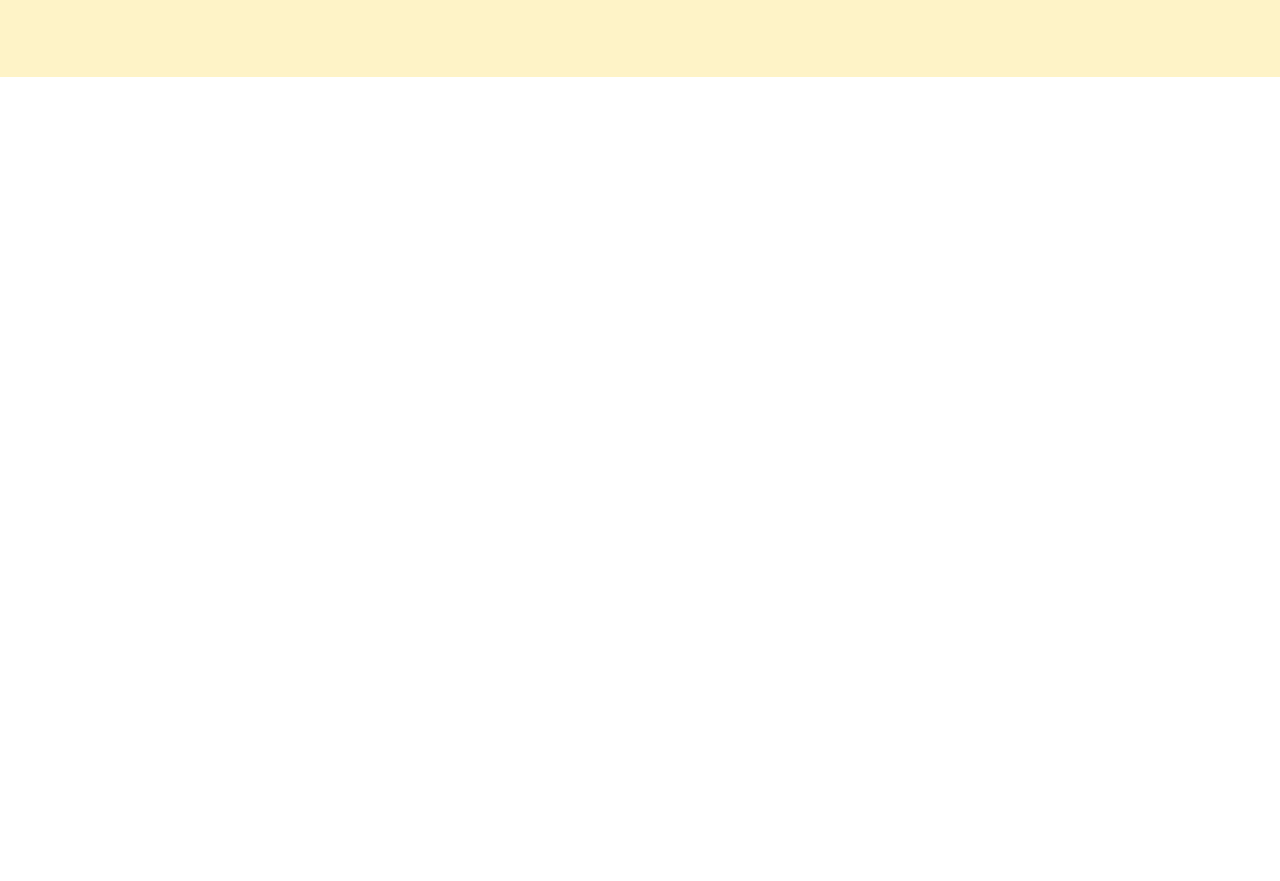
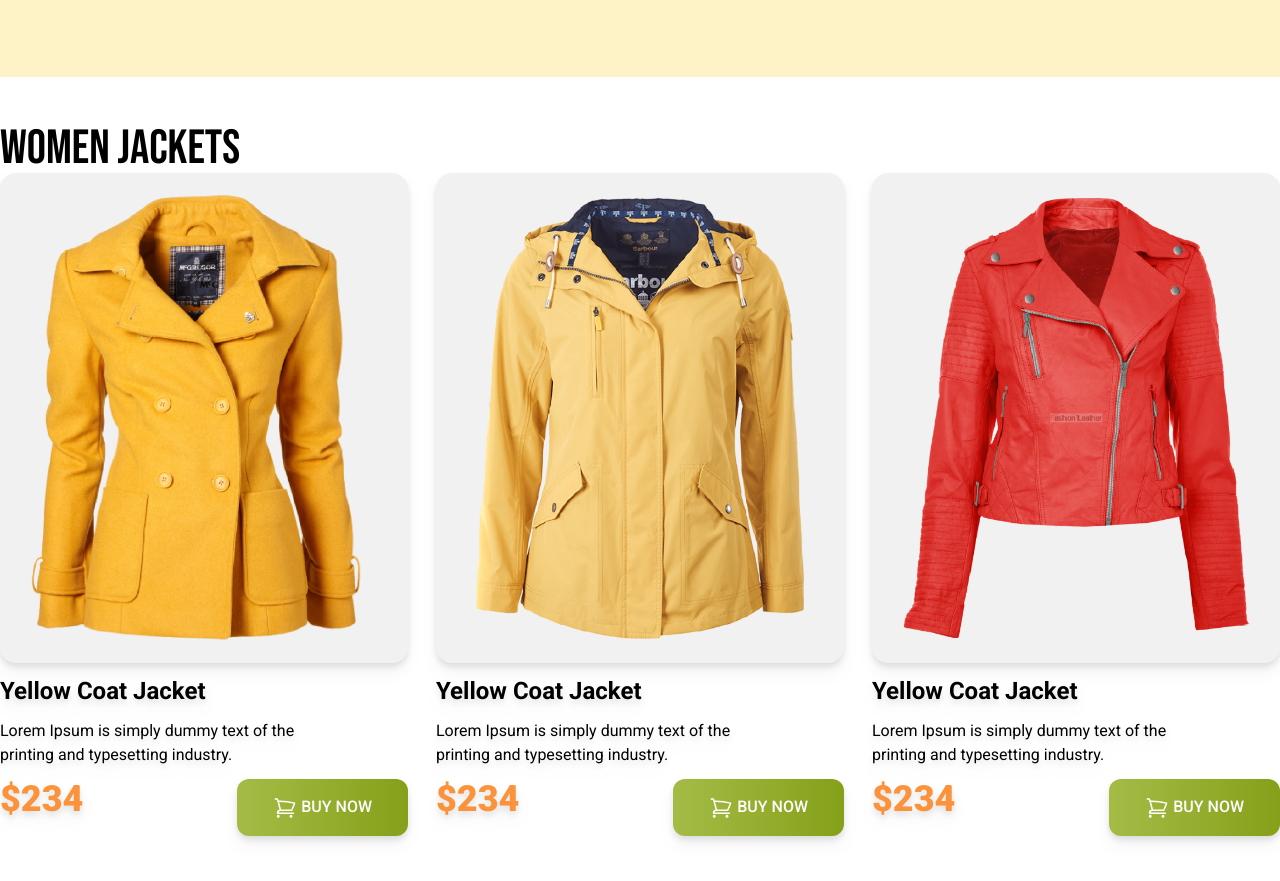
Before and after one commit to farid22022/Penguin, a plain HTML site: page index.html in a window 1280 px wide. Shown: the part 561-1442 px from the top of the page. Before the commit the page ends 800 px from the top, so only its background shows below. Drawn offline with nearby package versions, Linux system fonts and the light colour scheme.

```diff
--- a/index.html
+++ b/index.html
@@ -5,12 +5,16 @@
     <meta name="viewport" content="width=device-width, initial-scale=1.0">
     <title>Penguin</title>
     <script src="https://cdn.tailwindcss.com"></script>
+    <!-- google fonts: Bebas Neue and Roboto -->
     <link rel="preconnect" href="https://fonts.googleapis.com">
-    <link rel="preconnect" href="https://fonts.gstatic.com" crossorigin>
-    <link href="https://fonts.googleapis.com/css2?family=Bebas+Neue&display=swap" rel="stylesheet">
+<link rel="preconnect" href="https://fonts.gstatic.com" crossorigin>
+<link href="https://fonts.googleapis.com/css2?family=Bebas+Neue&family=Roboto:wght@400;500;700;900&display=swap" rel="stylesheet">
     <style>
         .font-bebas{
             font-family: 'Bebas Neue', sans-serif;
+        }
+        .font-roboto{
+            font-family: 'Roboto', sans-serif;
         }
     </style>
 </head>
@@ -39,5 +43,82 @@
             </div>
         </div>
     </header>
+    <main class="max-w-7xl mx-auto">
+        <section class="py-12">
+            <h3 class="text-5xl font-bebas">Women Jackets</h3>
+            <div class=" grid grid-cols-1 md:grid-cols-2 lg:grid-cols-3 gap-7 font-roboto ">
+
+
+            <!-- jacket 1 -->
+                <div class="space-y-3 drop-shadow-lg">
+                    <div class="bg-[#F1F1F1] p-5 rounded-2xl">
+                        <img src="images/jacket-1.png" alt="">
+                    </div>
+                    <h4 class="text-2xl font-bold">Yellow Coat Jacket </h4>
+                    <p>Lorem Ipsum is simply dummy text of the <br>
+                        printing and typesetting industry.</p>
+                    <div class="flex justify-between">
+                        <h3 class="text-4xl font-black text-orange-400">$234</h3>
+                        <button class="py-4 px-9 bg-gradient-to-r from-[#A4BC46] to-[#85A019]  rounded-xl uppercase text-white font-medium">
+                            <svg xmlns="http://www.w3.org/2000/svg" fill="none" viewBox="0 0 24 24" stroke-width="1.5" stroke="currentColor" class="w-6 h-6 inline">
+                                <path stroke-linecap="round" stroke-linejoin="round" d="M2.25 3h1.386c.51 0 .955.343 1.087.835l.383 1.437M7.5 14.25a3 3 0 0 0-3 3h15.75m-12.75-3h11.218c1.121-2.3 2.1-4.684 2.924-7.138a60.114 60.114 0 0 0-16.536-1.84M7.5 14.25 5.106 5.272M6 20.25a.75.75 0 1 1-1.5 0 .75.75 0 0 1 1.5 0Zm12.75 0a.75.75 0 1 1-1.5 0 .75.75 0 0 1 1.5 0Z" />
+                              </svg>
+
+                            Buy Now</button>
+                    </div>
+
+                </div>
+
+
+
+            <!-- jacket 2 -->
+
+                <div class="space-y-3 drop-shadow-lg">
+                    <div class="bg-[#F1F1F1] p-5 rounded-2xl">
+                        <img src="images/jacket-2.png" alt="">
+                    </div>
+                    <h4 class="text-2xl font-bold">Yellow Coat Jacket </h4>
+                    <p>Lorem Ipsum is simply dummy text of the <br>
+                        printing and typesetting industry.</p>
+                    <div class="flex justify-between">
+                        <h3 class="text-4xl font-black text-orange-400">$234</h3>
+                        <button class="py-4 px-9 bg-gradient-to-r from-[#A4BC46] to-[#85A019]  rounded-xl uppercase text-white font-medium">
+                            <svg xmlns="http://www.w3.org/2000/svg" fill="none" viewBox="0 0 24 24" stroke-width="1.5" stroke="currentColor" class="w-6 h-6 inline">
+                                <path stroke-linecap="round" stroke-linejoin="round" d="M2.25 3h1.386c.51 0 .955.343 1.087.835l.383 1.437M7.5 14.25a3 3 0 0 0-3 3h15.75m-12.75-3h11.218c1.121-2.3 2.1-4.684 2.924-7.138a60.114 60.114 0 0 0-16.536-1.84M7.5 14.25 5.106 5.272M6 20.25a.75.75 0 1 1-1.5 0 .75.75 0 0 1 1.5 0Zm12.75 0a.75.75 0 1 1-1.5 0 .75.75 0 0 1 1.5 0Z" />
+                              </svg>
+
+                            Buy Now</button>
+                    </div>
+
+                </div>
+
+
+
+
+
+            <!-- jacket 3 -->
+                <div class="space-y-3 drop-shadow-lg">
+                    <div class="bg-[#F1F1F1] p-5 rounded-2xl">
+                        <img src="images/jacket-3.png" alt="">
+                    </div>
+                    <h4 class="text-2xl font-bold">Yellow Coat Jacket </h4>
+                    <p>Lorem Ipsum is simply dummy text of the <br>
+                        printing and typesetting industry.</p>
+                    <div class="flex justify-between">
+                        <h3 class="text-4xl font-black text-orange-400">$234</h3>
+                        <button class="py-4 px-9 bg-gradient-to-r from-[#A4BC46] to-[#85A019]  rounded-xl uppercase text-white font-medium">
+                            <svg xmlns="http://www.w3.org/2000/svg" fill="none" viewBox="0 0 24 24" stroke-width="1.5" stroke="currentColor" class="w-6 h-6 inline">
+                                <path stroke-linecap="round" stroke-linejoin="round" d="M2.25 3h1.386c.51 0 .955.343 1.087.835l.383 1.437M7.5 14.25a3 3 0 0 0-3 3h15.75m-12.75-3h11.218c1.121-2.3 2.1-4.684 2.924-7.138a60.114 60.114 0 0 0-16.536-1.84M7.5 14.25 5.106 5.272M6 20.25a.75.75 0 1 1-1.5 0 .75.75 0 0 1 1.5 0Zm12.75 0a.75.75 0 1 1-1.5 0 .75.75 0 0 1 1.5 0Z" />
+                              </svg>
+
+                            Buy Now</button>
+                    </div>
+
+                </div>
+            </div>
+
+        </section>
+
+    </main>
 </body>
 </html>
```
